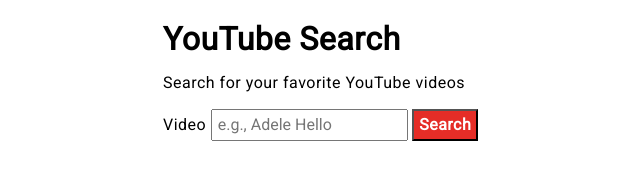
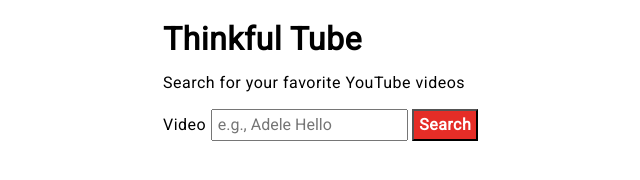
Before and after one commit to mdlmdel/thinkful-tube, a plain HTML site: page index.html in a window 1280 px wide. Shown: the whole page, without its empty margins (177-817 px from the left). Drawn offline with nearby package versions, Linux system fonts and the light colour scheme.

Commit message:
Update name

```diff
--- a/index.html
+++ b/index.html
@@ -1,7 +1,7 @@
 <!DOCTYPE html>
 <html>
   <head>
-    <title>YouTube Search</title>
+    <title>Thinkful Tube</title>
     <link rel="stylesheet" href="https://cdnjs.cloudflare.com/ajax/libs/normalize/4.2.0/normalize.min.css">
     <link href="https://fonts.googleapis.com/css?family=Roboto" rel="stylesheet">
     <link rel="stylesheet" href="main.css">
@@ -11,7 +11,7 @@
     <script type="text/javascript" src="app.js"></script>
   </head>
   <body class="container">
-    <h1>YouTube Search</h1>
+    <h1>Thinkful Tube</h1>
     <p>Search for your favorite YouTube videos</p>
     <form id="search-form">
       <label for="search-term">Video</label>
```
